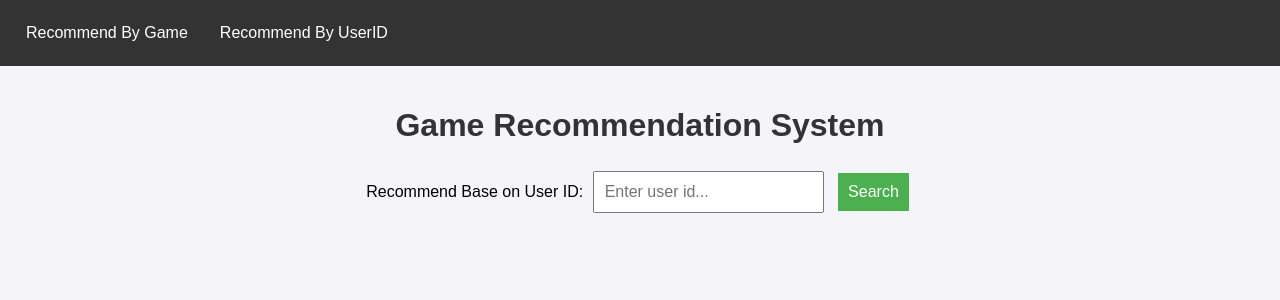
After one commit to Keviniscaiji/GameRecommendSystem, a Flask app: page /user in a window 1280 px wide. The commit adds this page. Shown: the top 300 px of the page. Run offline with Flask 3, Linux system fonts and the light colour scheme; parts of the project's set-up code (start-up, migrations or seed data) failed here and were passed over; some libraries are stand-ins or nearby versions.

Commit message:
Feature : add Navibar

```diff
--- a/app.py
+++ b/app.py
@@ -245,6 +245,11 @@ def get_3d_coordinates(df, query_idx, recs):
 def home():
     return render_template('index.html')
 
+
+@app.route('/user')
+def contact():
+    return render_template('user.html')
+
 # 搜索游戏路由
 @app.route('/search', methods=['POST'])
 def search():
--- a/static/css/styles.css
+++ b/static/css/styles.css
@@ -74,3 +74,91 @@ li {
 #results {
   display: none;
 }
+
+body {
+  font-family: Arial, sans-serif;
+  margin: 0;
+  background-color: #f4f4f9;
+}
+
+.navbar {
+  background-color: #333;
+  overflow: hidden;
+  padding: 10px;
+}
+
+.navbar a {
+  float: left;
+  color: white;
+  padding: 14px 16px;
+  text-decoration: none;
+}
+
+.navbar a:hover {
+  background-color: #575757;
+}
+
+.container {
+  padding: 20px;
+}
+
+h1 {
+  text-align: center;
+  color: #333;
+}
+
+input,
+button {
+  padding: 10px;
+  margin: 5px;
+  font-size: 16px;
+}
+
+button {
+  background-color: #4caf50;
+  color: white;
+  border: none;
+  cursor: pointer;
+}
+
+button:hover {
+  background-color: #45a049;
+}
+
+#gameList {
+  margin: 10px auto;
+  width: 50%;
+  padding: 10px;
+  background-color: white;
+  border-radius: 5px;
+  box-shadow: 0 0 5px rgba(0, 0, 0, 0.1);
+  max-height: 200px;
+  overflow-y: auto;
+  display: none;
+}
+
+.game-item {
+  padding: 5px;
+  cursor: pointer;
+}
+
+.game-item:hover {
+  background-color: #f0f0f0;
+}
+
+.result {
+  margin-top: 20px;
+  padding: 20px;
+  background-color: white;
+  border-radius: 5px;
+  box-shadow: 0 0 10px rgba(0, 0, 0, 0.1);
+}
+
+ul {
+  list-style-type: none;
+  padding: 0;
+}
+
+li {
+  margin: 10px 0;
+}
--- a/static/js/scripts.js
+++ b/static/js/scripts.js
@@ -1,5 +1,8 @@
 let selectedGameId = null;
-
+async function SearchGameUserID() {
+  alert("还没做好呢，敬请期待！");
+  return;
+}
 async function searchGames() {
   const query = document.getElementById("query").value;
   const resultsDiv = document.getElementById("results"); // Clear previous results/plot
--- /dev/null
+++ b/templates/base.html
@@ -0,0 +1,23 @@
+<!DOCTYPE html>
+<html lang="en">
+  <head>
+    <meta charset="UTF-8" />
+    <title>{% block title %}Game Recommendation System{% endblock %}</title>
+    <link
+      rel="stylesheet"
+      href="{{ url_for('static', filename='css/styles.css') }}"
+    />
+    <script src="https://cdn.plot.ly/plotly-2.18.1.min.js"></script>
+  </head>
+  <body>
+    <!-- Navbar -->
+    <nav class="navbar">
+      <a href="/">Recommend By Game</a>
+      <a href="/user">Recommend By UserID</a>
+    </nav>
+
+    <div class="container">{% block content %}{% endblock %}</div>
+
+    <script src="{{ url_for('static', filename='js/scripts.js') }}"></script>
+  </body>
+</html>
--- /dev/null
+++ b/templates/user.html
@@ -0,0 +1,13 @@
+{% extends "base.html" %} {% block title %}Game Recommendation System{% endblock
+%} {% block content %}
+<h1>Game Recommendation System</h1>
+
+<!-- 搜索游戏部分 -->
+<div class="search-section">
+  <label for="query">Recommend Base on User ID:</label>
+  <input type="text" id="query" name="query" placeholder="Enter user id..." />
+  <button onclick="SearchGameUserID()">Search</button>
+  <div id="gameList"></div>
+</div>
+
+{% endblock %}
```
Also changed, not shown: templates/index.html (+5 -32 lines).
